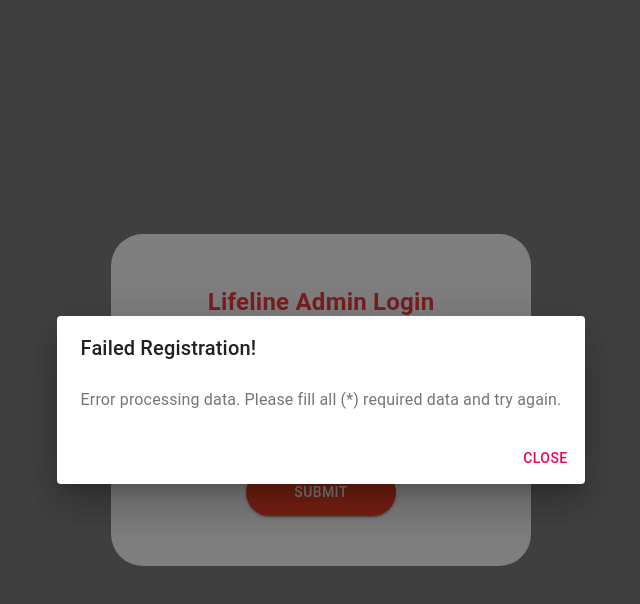
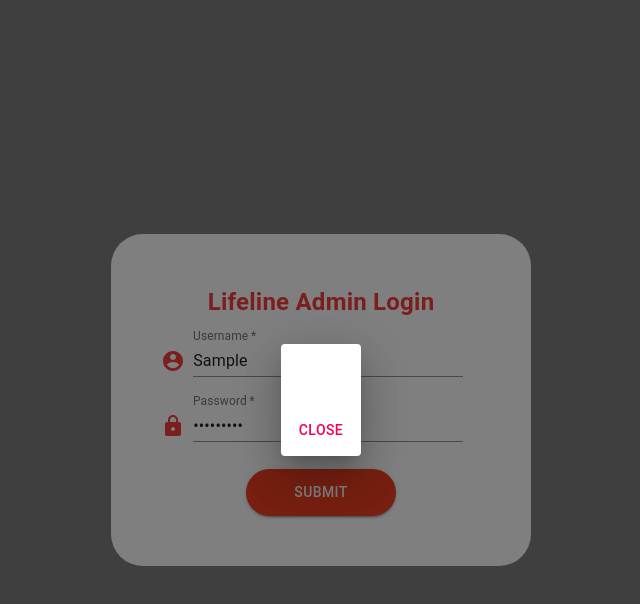
Before and after one commit to ShriBuzz/LifelineWeb, a React (Create React App) app: page / in a window 1280 px wide. Both pictures are taken after typing "Sample", "Sample123" into the empty fields and a click on the button "SUBMIT". Shown: the top 604 px of the page, without its empty margins (319-959 px from the left). Built offline with nearby package versions, Linux system fonts and the light colour scheme.

Commit message:
pass texts props for failure

```diff
--- a/src/components/Failure/index.js
+++ b/src/components/Failure/index.js
@@ -8,7 +8,7 @@ import {
   Button
 } from "@material-ui/core";
 
-const Failure = ({ open, handleClose }) => {
+const Failure = ({ open, handleClose, title, message }) => {
   return (
     <Dialog
       open={open}
@@ -16,13 +16,10 @@ const Failure = ({ open, handleClose }) => {
       aria-labelledby="alert-dialog-title"
       aria-describedby="alert-dialog-description"
     >
-      <DialogTitle id="alert-dialog-title">
-        {"Failed Registration!"}
-      </DialogTitle>
+      <DialogTitle id="alert-dialog-title">{title}</DialogTitle>
       <DialogContent>
         <DialogContentText id="alert-dialog-description">
-          Error processing data. Please fill all (*) required data and try
-          again.
+          {message}
         </DialogContentText>
       </DialogContent>
       <DialogActions>
```
